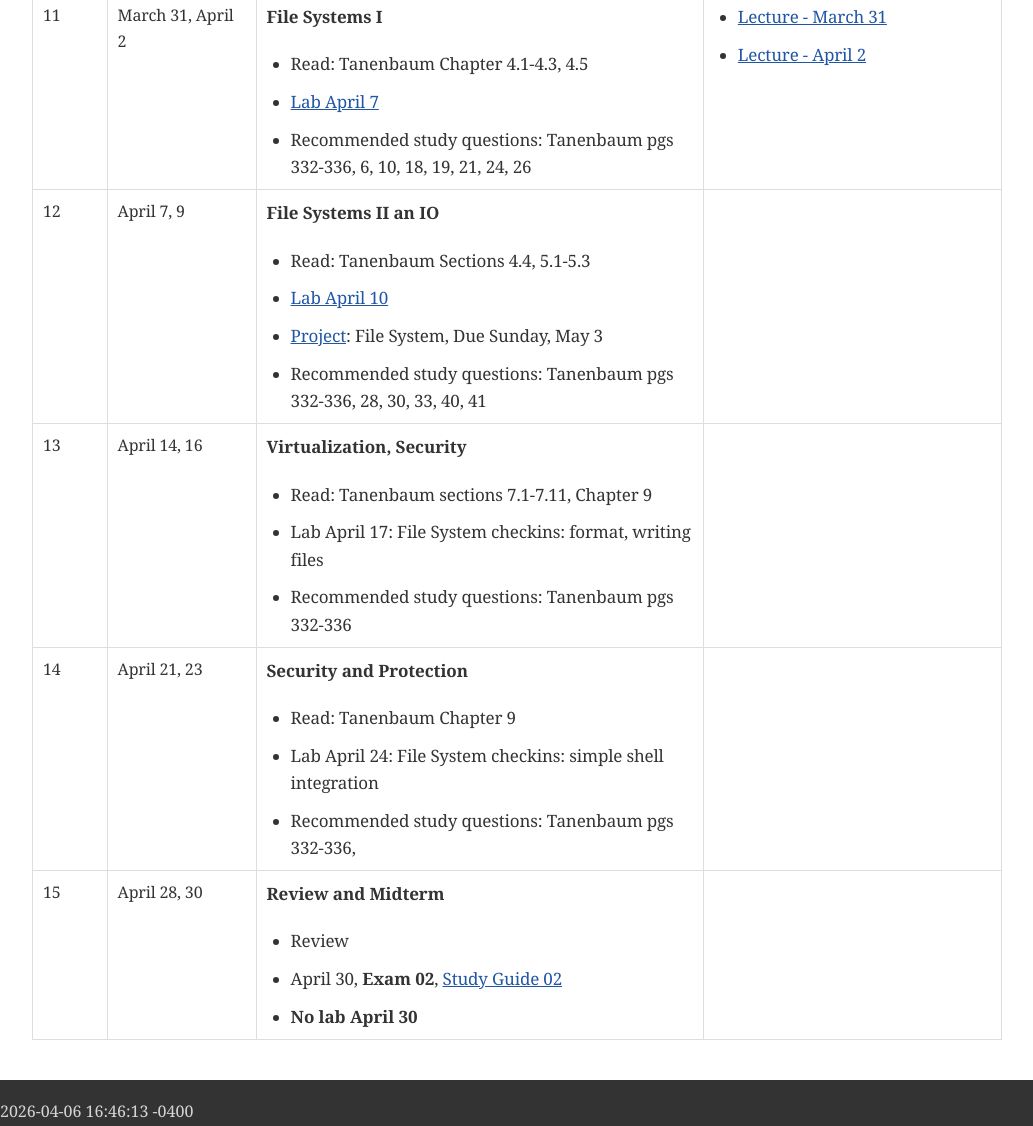
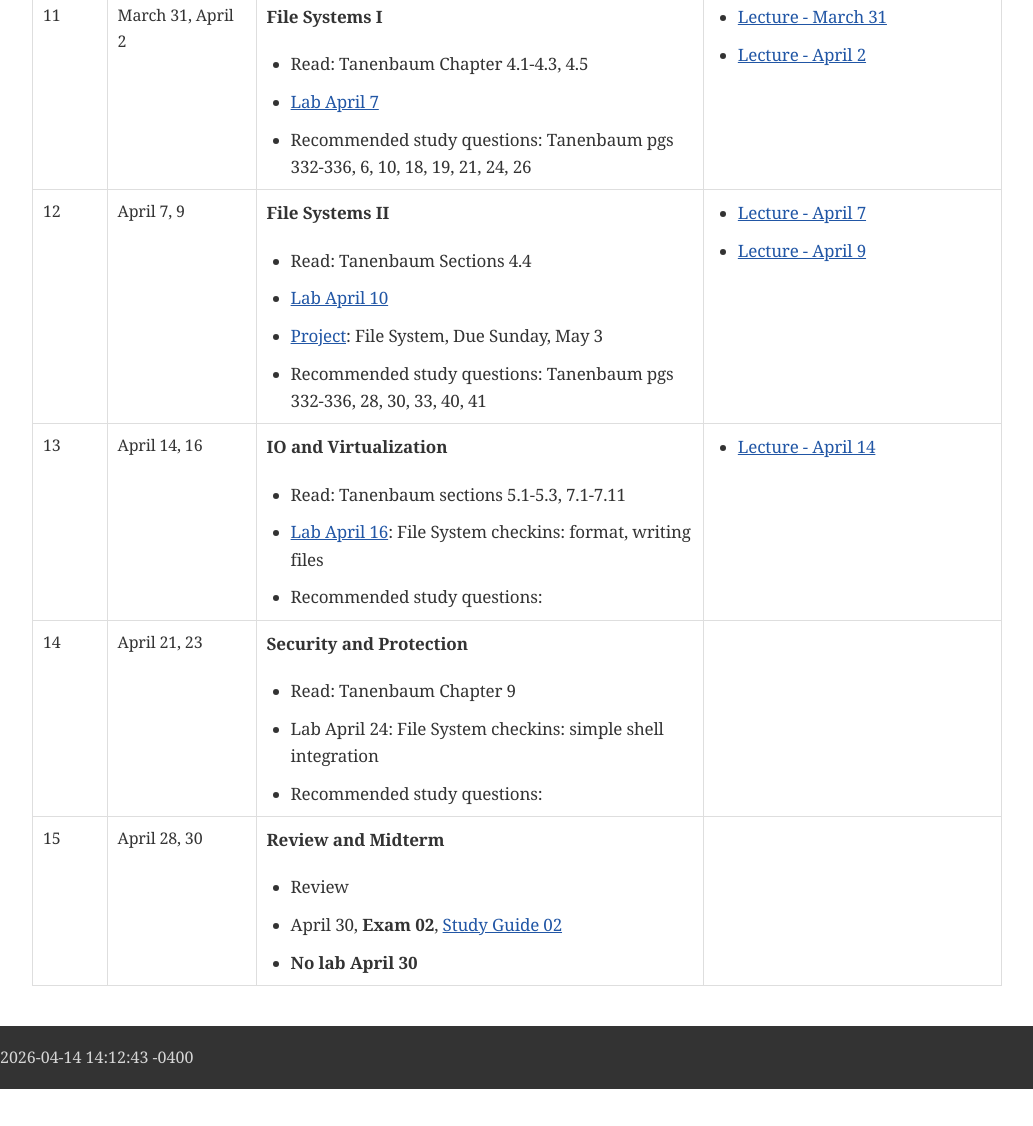
Before and after one commit to BrynMawr-CS355-S26/website, a plain HTML site: page schedule.html in a window 1280 px wide. Shown: the part 2753-3879 px from the top of the page, without its empty margins (123-1156 px from the left). After the commit the page ends 3842 px from the top, so only its background shows below. Drawn offline with Linux system fonts and the light colour scheme; a web font is replaced by a local one.

Commit message:
post notes

```diff
--- a/schedule.html
+++ b/schedule.html
@@ -817,12 +817,12 @@ body.book #toc,body.book #preamble,body.book h1.sect0,body.book .sect1>h2{page-b
 <td class="tableblock halign-left valign-top"><p class="tableblock">12</p></td>
 <td class="tableblock halign-left valign-top"><p class="tableblock">April 7, 9 <a id="week11"></a></p></td>
 <td class="tableblock halign-left valign-top"><div class="content"><div class="paragraph">
-<p><strong>File Systems II an IO</strong></p>
+<p><strong>File Systems II</strong></p>
 </div>
 <div class="ulist">
 <ul>
 <li>
-<p>Read: Tanenbaum Sections 4.4, 5.1-5.3</p>
+<p>Read: Tanenbaum Sections 4.4</p>
 </li>
 <li>
 <p><a href="labs/lab08.html">Lab April 10</a></p>
@@ -835,28 +835,43 @@ body.book #toc,body.book #preamble,body.book h1.sect0,body.book .sect1>h2{page-b
 </li>
 </ul>
 </div></div></td>
-<td class="tableblock halign-left valign-top"><div class="content"></div></td>
+<td class="tableblock halign-left valign-top"><div class="content"><div class="ulist">
+<ul>
+<li>
+<p><a href="lectures/OS-Week12-April07-FileSystem.pdf">Lecture - April 7</a></p>
+</li>
+<li>
+<p><a href="lectures/OS-Week12-April09-FileDesign-Worksheet.pdf">Lecture - April 9</a></p>
+</li>
+</ul>
+</div></div></td>
 </tr>
 <tr>
 <td class="tableblock halign-left valign-top"><p class="tableblock">13</p></td>
 <td class="tableblock halign-left valign-top"><p class="tableblock">April 14, 16 <a id="week12"></a></p></td>
 <td class="tableblock halign-left valign-top"><div class="content"><div class="paragraph">
-<p><strong>Virtualization, Security</strong></p>
+<p><strong>IO and Virtualization</strong></p>
 </div>
 <div class="ulist">
 <ul>
 <li>
-<p>Read: Tanenbaum sections 7.1-7.11, Chapter 9</p>
+<p>Read: Tanenbaum sections 5.1-5.3, 7.1-7.11</p>
 </li>
 <li>
-<p>Lab April 17: File System checkins: format, writing files</p>
+<p><a href="labs/lab09.html">Lab April 16</a>: File System checkins: format, writing files</p>
 </li>
 <li>
-<p>Recommended study questions: Tanenbaum pgs 332-336</p>
+<p>Recommended study questions:</p>
 </li>
 </ul>
 </div></div></td>
-<td class="tableblock halign-left valign-top"><div class="content"></div></td>
+<td class="tableblock halign-left valign-top"><div class="content"><div class="ulist">
+<ul>
+<li>
+<p><a href="lectures/OS-Week13-April14-IO.pdf">Lecture - April 14</a></p>
+</li>
+</ul>
+</div></div></td>
 </tr>
 <tr>
 <td class="tableblock halign-left valign-top"><p class="tableblock">14</p></td>
@@ -873,7 +888,7 @@ body.book #toc,body.book #preamble,body.book h1.sect0,body.book .sect1>h2{page-b
 <p>Lab April 24: File System checkins: simple shell integration</p>
 </li>
 <li>
-<p>Recommended study questions: Tanenbaum pgs 332-336,</p>
+<p>Recommended study questions:</p>
 </li>
 </ul>
 </div></div></td>
@@ -905,7 +920,7 @@ body.book #toc,body.book #preamble,body.book h1.sect0,body.book .sect1>h2{page-b
 </div>
 <div id="footer">
 <div id="footer-text">
-Last updated 2026-04-06 16:46:13 -0400
+Last updated 2026-04-14 14:12:43 -0400
 </div>
 </div>
 </body>
```
Also changed, not shown: index.html (+27 -15 lines), 5 other files.
